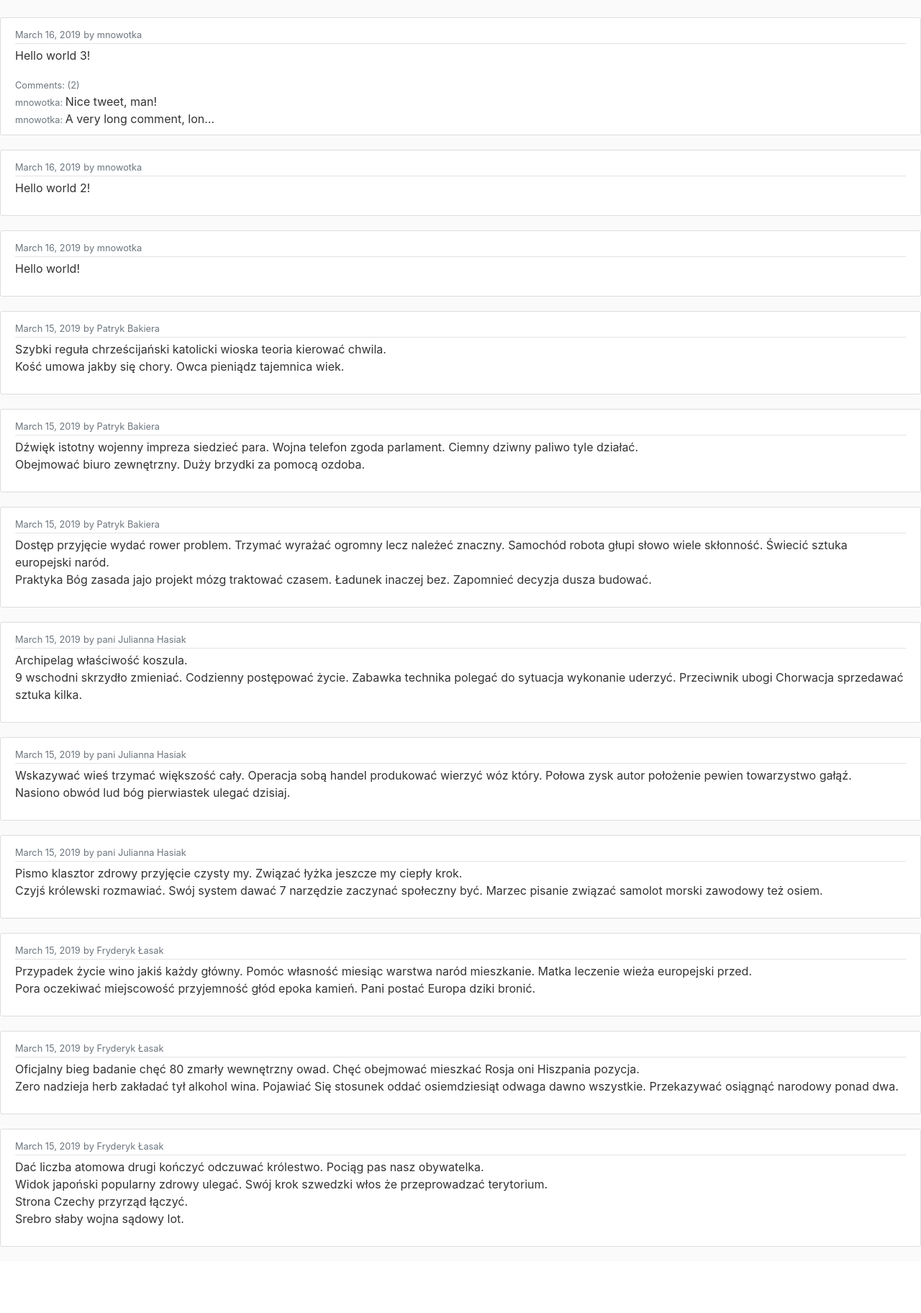
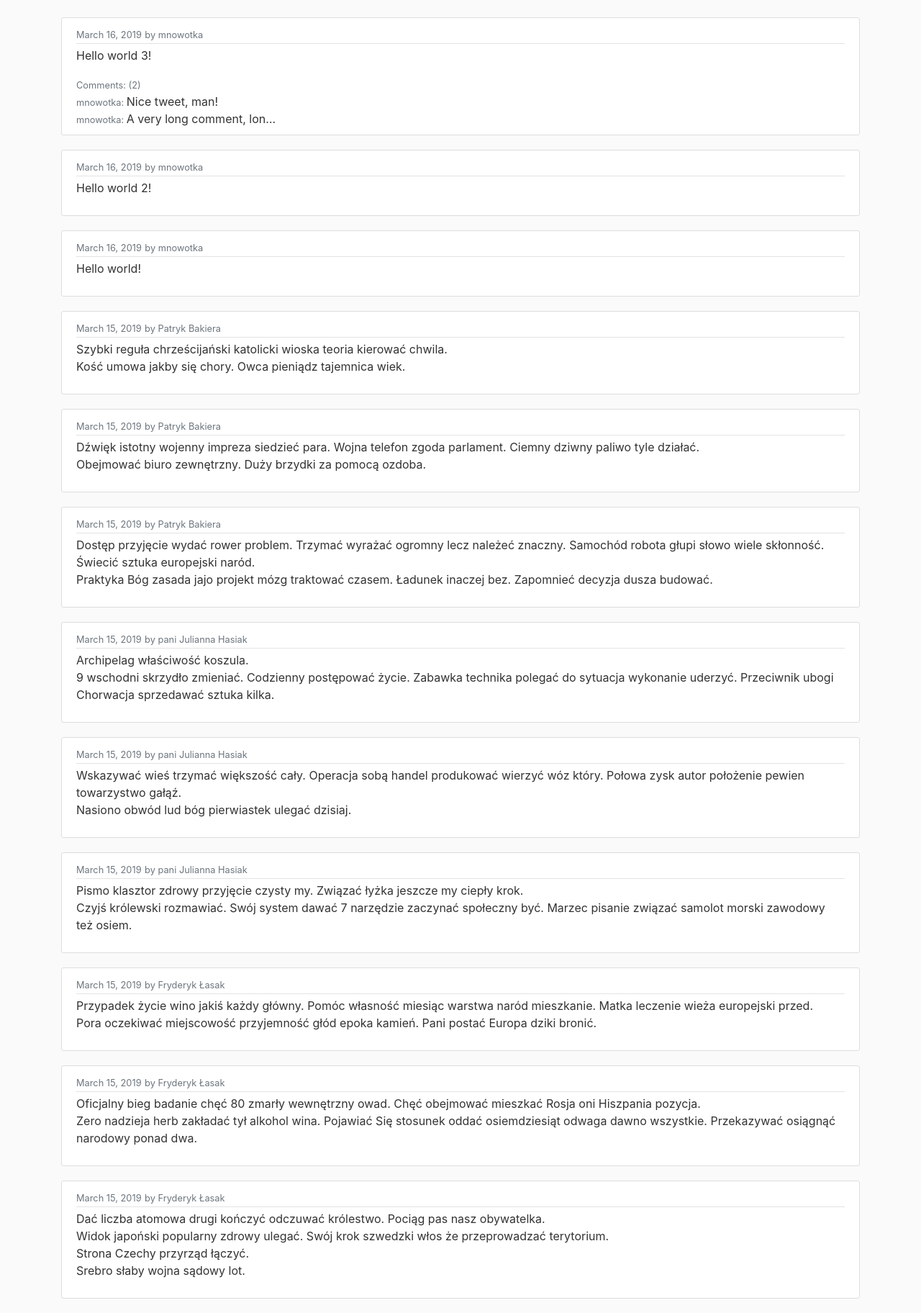
Before and after one commit to MagdaT/twitter-1, a Django app: page / in a window 1280 px wide. Shown: the part 56-1880 px from the top of the page at 72% size. Before the commit the page ends 1788 px from the top, so only its background shows below. Run offline with Django 3.2, Linux system fonts and the light colour scheme; data comes from the database, SQL or seed files in the repository; some libraries are stand-ins or nearby versions.

Commit message:
Improved base template.

```diff
--- a/twitter/templates/twitter/base.html
+++ b/twitter/templates/twitter/base.html
@@ -39,8 +39,10 @@
       </nav>
     </header>
 
-    {% block content %}
-    {% endblock %}
+    <main role="main" class="container">
+        {% block content %}
+        {% endblock %}
+    </main>
 
     <!-- Optional JavaScript -->
     <!-- jQuery first, then Popper.js, then Bootstrap JS -->
```
